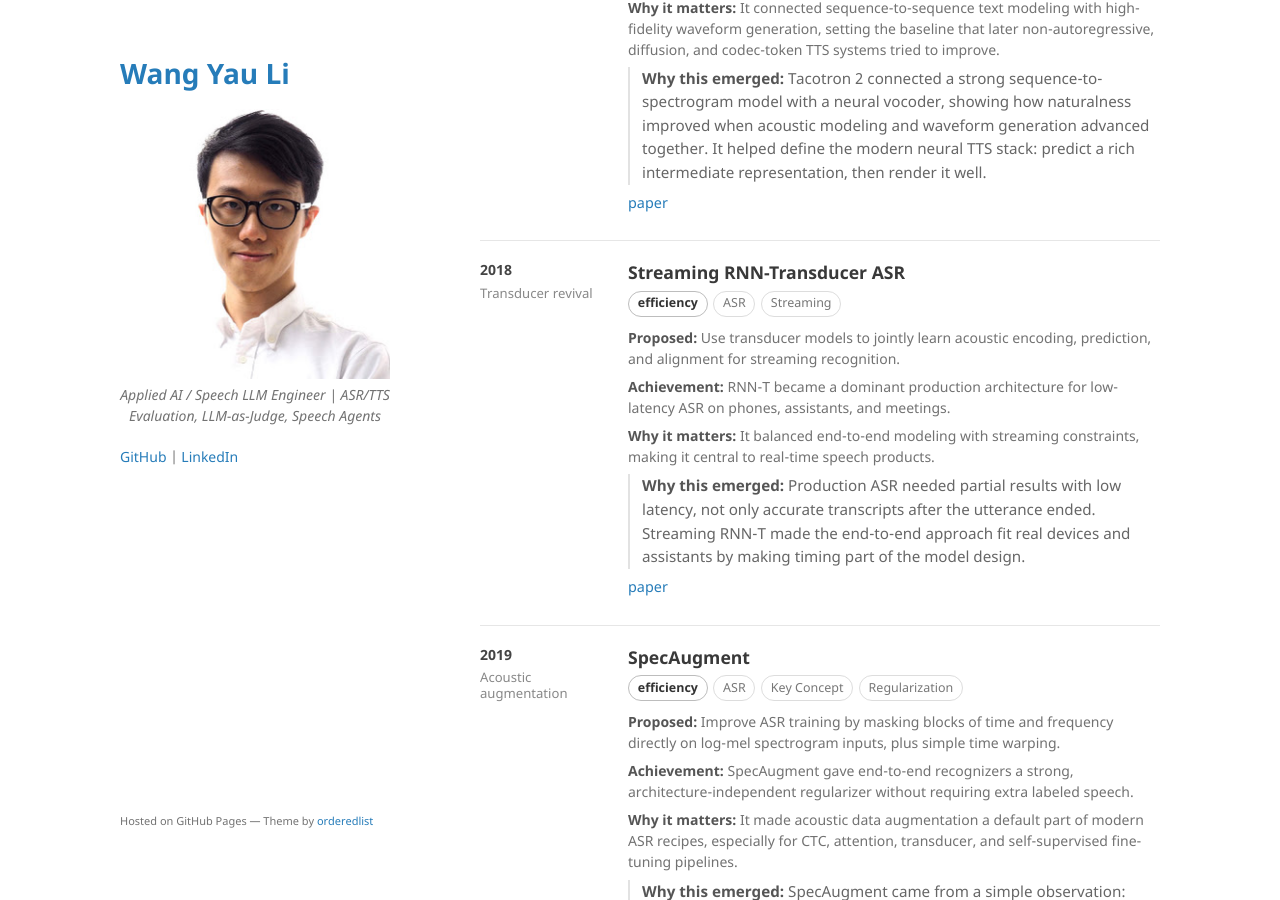
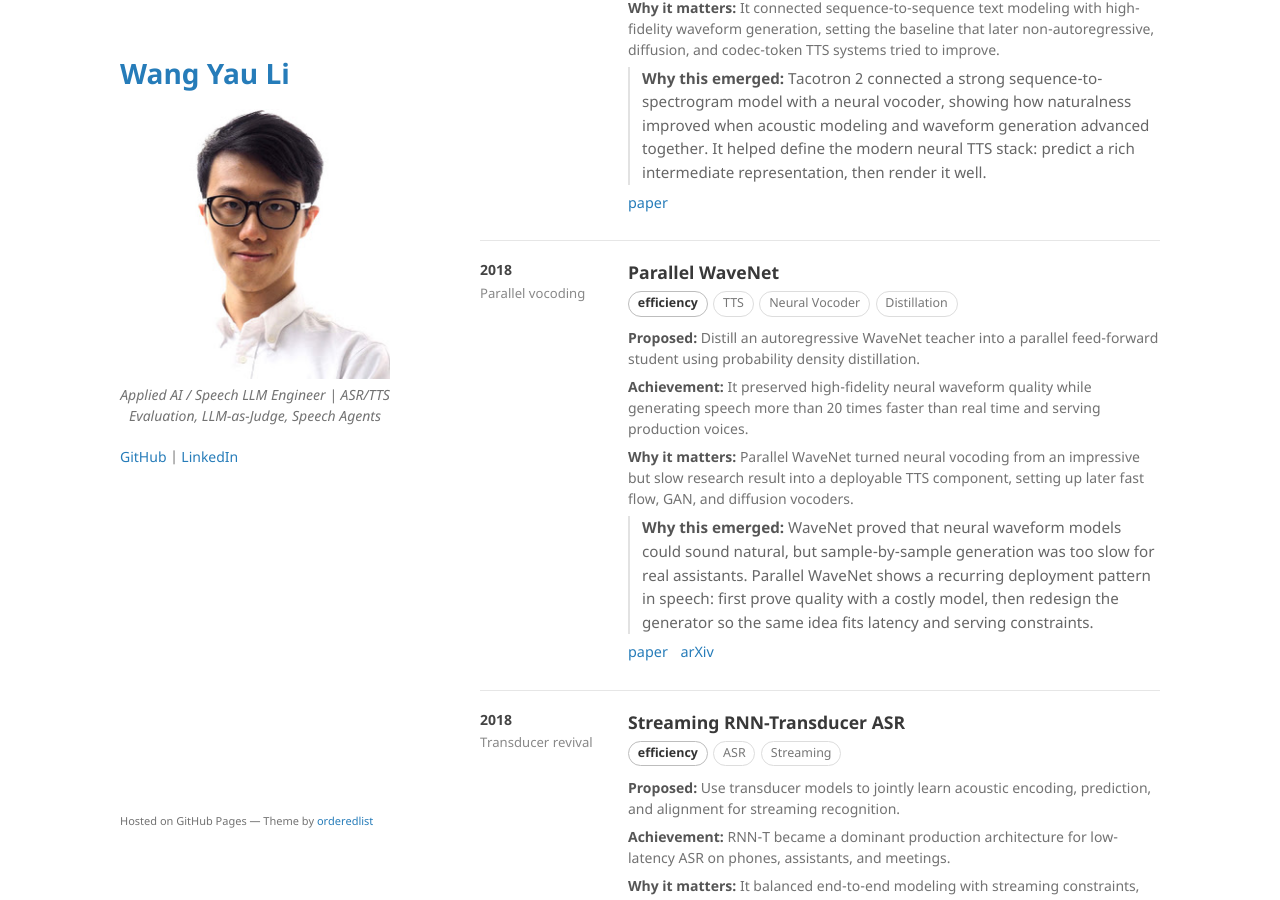
Before and after one commit to kennethli319/kennethli319.github.io, a Jekyll site: the page built from speech-timeline.md, in a window 1280 px wide and 900 px high, scrolled down 9778 px. Built offline with Jekyll 4.4.1, drawn with Linux system fonts in a browser that asks for light colours.

Commit message:
Add Parallel WaveNet speech timeline milestone

```diff
--- a/speech-timeline.md
+++ b/speech-timeline.md
@@ -531,6 +531,22 @@ title: Speech Timeline
 <section class="speech-row">
   <aside class="speech-year">
     2018
+    <div class="speech-kicker">Parallel vocoding</div>
+  </aside>
+  <div class="speech-body">
+    <h2>Parallel WaveNet</h2>
+    <div class="speech-meta"><span class="speech-impact">efficiency</span><span class="speech-tag">TTS</span><span class="speech-tag">Neural Vocoder</span><span class="speech-tag">Distillation</span></div>
+    <p><strong>Proposed:</strong> Distill an autoregressive WaveNet teacher into a parallel feed-forward student using probability density distillation.</p>
+    <p><strong>Achievement:</strong> It preserved high-fidelity neural waveform quality while generating speech more than 20 times faster than real time and serving production voices.</p>
+    <p><strong>Why it matters:</strong> Parallel WaveNet turned neural vocoding from an impressive but slow research result into a deployable TTS component, setting up later fast flow, GAN, and diffusion vocoders.</p>
+    <p class="speech-reflection"><strong>Why this emerged:</strong> WaveNet proved that neural waveform models could sound natural, but sample-by-sample generation was too slow for real assistants. Parallel WaveNet shows a recurring deployment pattern in speech: first prove quality with a costly model, then redesign the generator so the same idea fits latency and serving constraints.</p>
+    <p class="speech-source"><a href="https://proceedings.mlr.press/v80/oord18a.html">paper</a> <a href="https://arxiv.org/abs/1711.10433">arXiv</a></p>
+  </div>
+</section>
+
+<section class="speech-row">
+  <aside class="speech-year">
+    2018
     <div class="speech-kicker">Transducer revival</div>
   </aside>
   <div class="speech-body">
```
